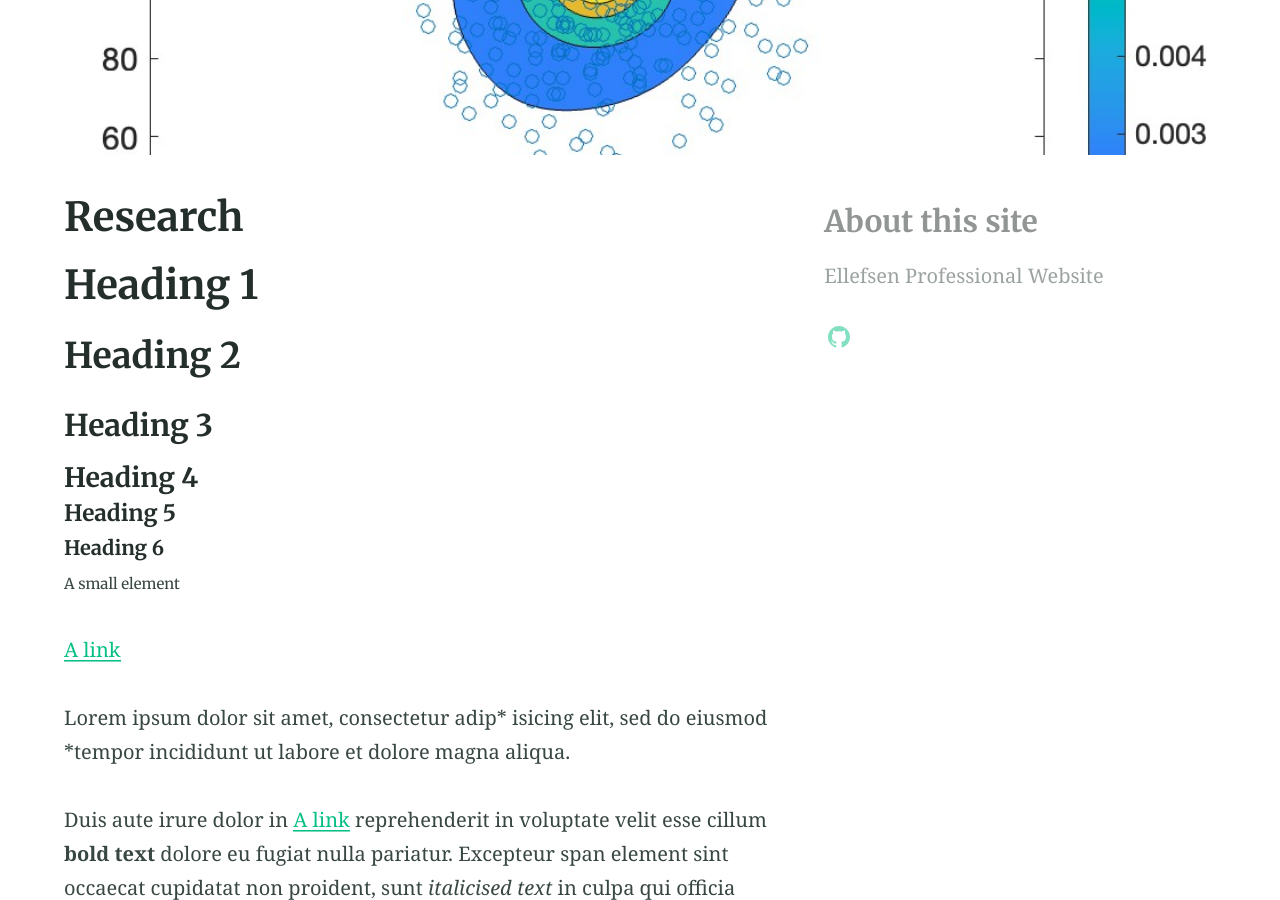
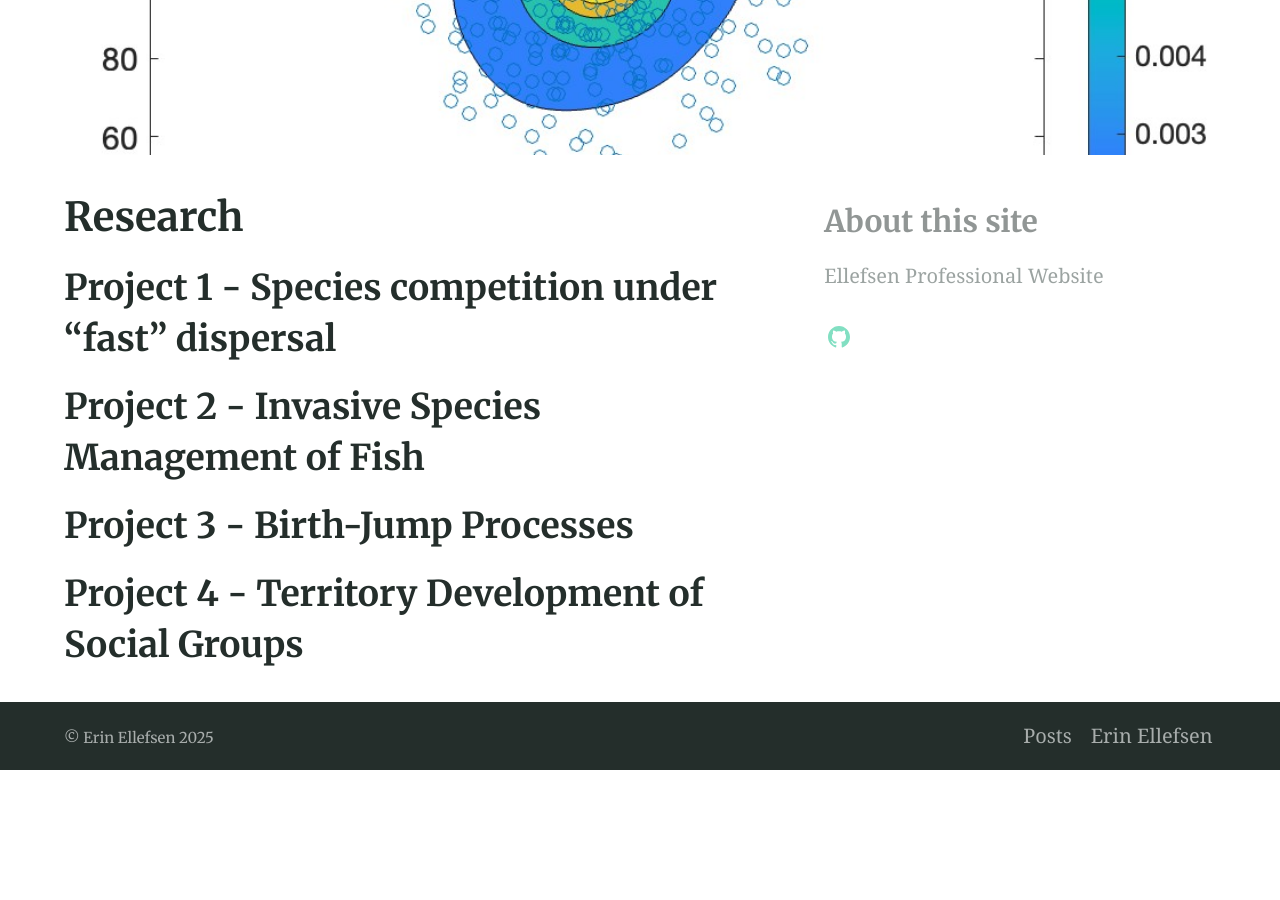
Before and after one commit to ellefer/eellefsen, a Jekyll site: the page built from pages/research.md, in a window 1280 px wide and 900 px high, scrolled down 269 px. Built offline with Jekyll 4.4.1, drawn with Linux system fonts in a browser that asks for light colours; after the commit the page ends 1039 px from its top, so only the background shows below that; some of the changed text lies outside the part shown.

Commit message:
more research information

````diff
--- a/pages/research.md
+++ b/pages/research.md
@@ -7,138 +7,10 @@ excerpt: ""
 aside: true
 ---
 
-# Heading 1
+## Project 1 - Species competition under "fast" dispersal
 
-## Heading 2
+## Project 2 - Invasive Species Management of Fish
 
-### Heading 3
+## Project 3 - Birth-Jump Processes
 
-#### Heading 4
-
-##### Heading 5
-
-###### Heading 6
-
-<small>A small element</small>
-
-[A link](https://david.darn.es "A link")
-
-Lorem ipsum dolor sit amet, consectetur adip* isicing elit, sed do eiusmod *tempor incididunt ut labore et dolore magna aliqua.
-
-Duis aute irure dolor in [A link](https://david.darn.es "A link") reprehenderit in voluptate velit esse cillum **bold text** dolore eu fugiat nulla pariatur. Excepteur span element sint occaecat cupidatat non proident, sunt _italicised text_ in culpa qui officia deserunt mollit anim id `some code` est laborum.
-
-* An item
-* An item
-* An item
-* An item
-* An item
-
-1. Item one
-2. Item two
-3. Item three
-4. Item four
-5. Item five
-
-> A simple blockquote
-
-Some HTML...
-
-``` html
-<blockquote cite="http://www.imdb.com/title/tt0284978/quotes/qt1375101">
-  <p>You planning a vacation, Mr. Sullivan?</p>
-  <footer>
-    <a href="http://www.imdb.com/title/tt0284978/quotes/qt1375101">Sunways Security Guard</a>
-  </footer>
-</blockquote>
-```
-
-...CSS...
-
-``` css
-blockquote {
-  text-align: center;
-  font-weight: bold;
-}
-blockquote footer {
-  font-size: .8rem;
-}
-```
-
-...and JavaScript
-
-``` js
-const blockquote = document.querySelector("blockquote")
-const bolden = (keyString, string) =>
-  string.replace(new RegExp(keyString, 'g'), '<strong>'+keyString+'</strong>')
-
-blockquote.innerHTML = bolden("Mr. Sullivan", blockquote.innerHTML)
-```
-
-`Single line of code`
-
-## HTML Includes
-
-### Contact form
-
-{% include site-form.html %}
-
-``` html
-{% raw %}{% include site-form.html %}{% endraw %}
-```
-
-### Demo map embed
-
-{% include map.html id="1UT-2Z-Vg_MG_TrS5X2p8SthsJhc" title="Coffee shop map" %}
-
-``` html
-{% raw %}{% include map.html id="XXXXXX" title="Coffee shop map" %}{% endraw %}
-```
-
-### Button include
-
-{% include button.html text="A button" link="https://david.darn.es" %}
-
-{% include button.html text="A button with icon" link="https://twitter.com/daviddarnes" icon="twitter" %}
-
-``` html
-{% raw %}{% include button.html text="A button" link="https://david.darn.es" %}
-{% include button.html text="A button with icon" link="https://twitter.com/daviddarnes" icon="twitter" %}{% endraw %}
-```
-
-### Icon include
-
-{% include icon.html id="twitter" title="twitter" %} [{% include icon.html id="linkedin" title="twitter" %}](https://www.linkedin.com/in/daviddarnes)
-
-``` html
-{% raw %}{% include icon.html id="twitter" title="twitter" %}
-[{% include icon.html id="linkedin" title="twitter" %}](https://www.linkedin.com/in/daviddarnes){% endraw %}
-```
-
-### Video include
-
-{% include video.html id="zrkcGL5H3MU" title="Siteleaf tutorial video" %}
-
-``` html
-{% raw %}{% include video.html id="zrkcGL5H3MU" title="Siteleaf tutorial video" %}{% endraw %}
-```
-
-
-### Image includes
-
-{% include figure.html image="https://picsum.photos/600/800?image=894" caption="Image with caption" width="300" height="800" %}
-
-{% include figure.html image="https://picsum.photos/600/800?image=894" caption="Right aligned image" position="right" width="300" height="800" %}
-
-{% include figure.html image="https://picsum.photos/600/800?image=894" caption="Left aligned image" position="left" width="300" height="800" %}
-
-{% include figure.html image="https://picsum.photos/1600/800?image=894" alt="Image with just alt text" %}
-
-``` html
-{% raw %}{% include figure.html image="https://picsum.photos/600/800?image=894" caption="Image with caption" width="300" height="800" %}
-
-{% include figure.html image="https://picsum.photos/600/800?image=894" caption="Right aligned image" position="right" width="300" height="800" %}
-
-{% include figure.html image="https://picsum.photos/600/800?image=894" caption="Left aligned image" position="left" width="300" height="800" %}
-
-{% include figure.html image="https://picsum.photos/1600/800?image=894" alt="Image with just alt text" %}{% endraw %}
-```
+## Project 4 - Territory Development of Social Groups
````
